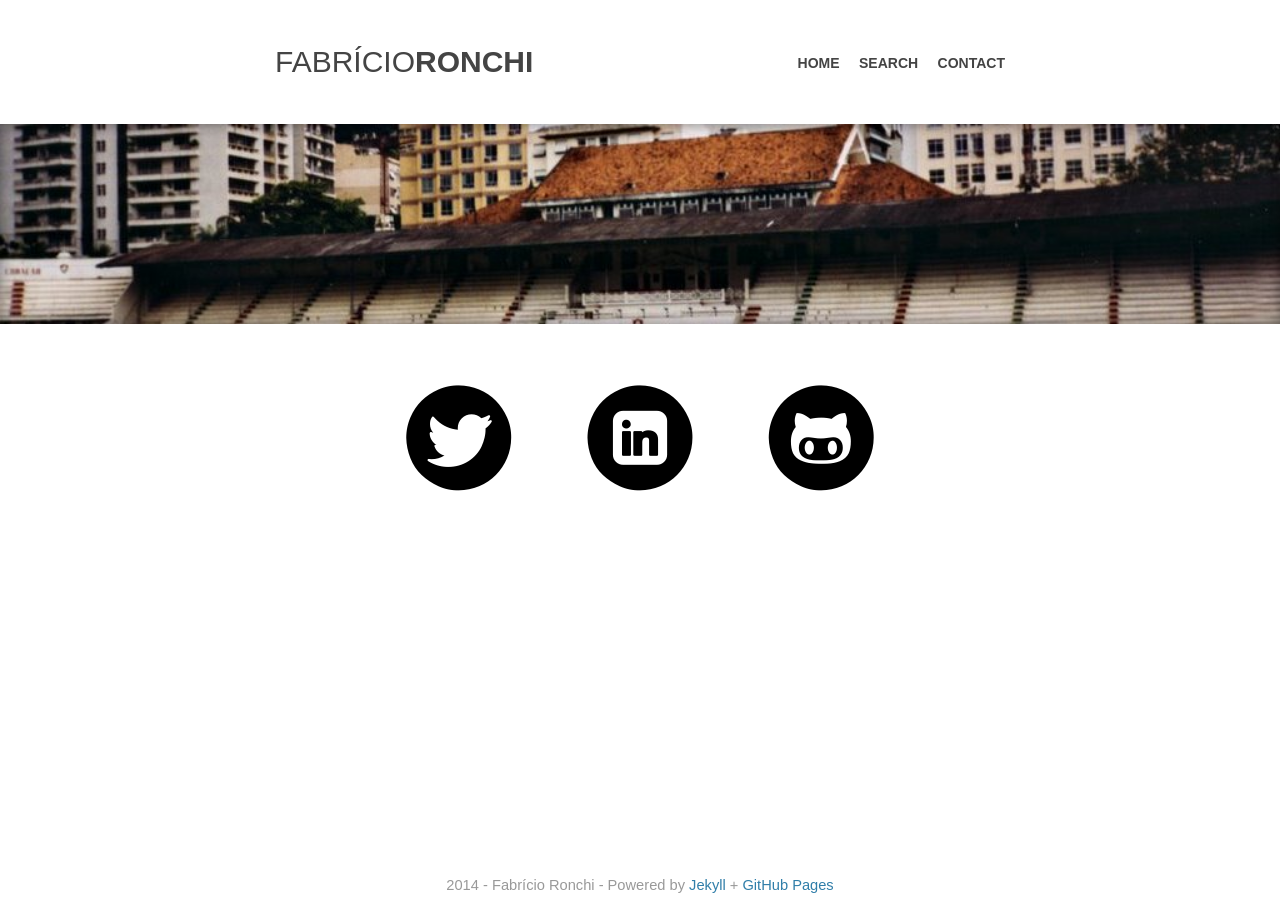
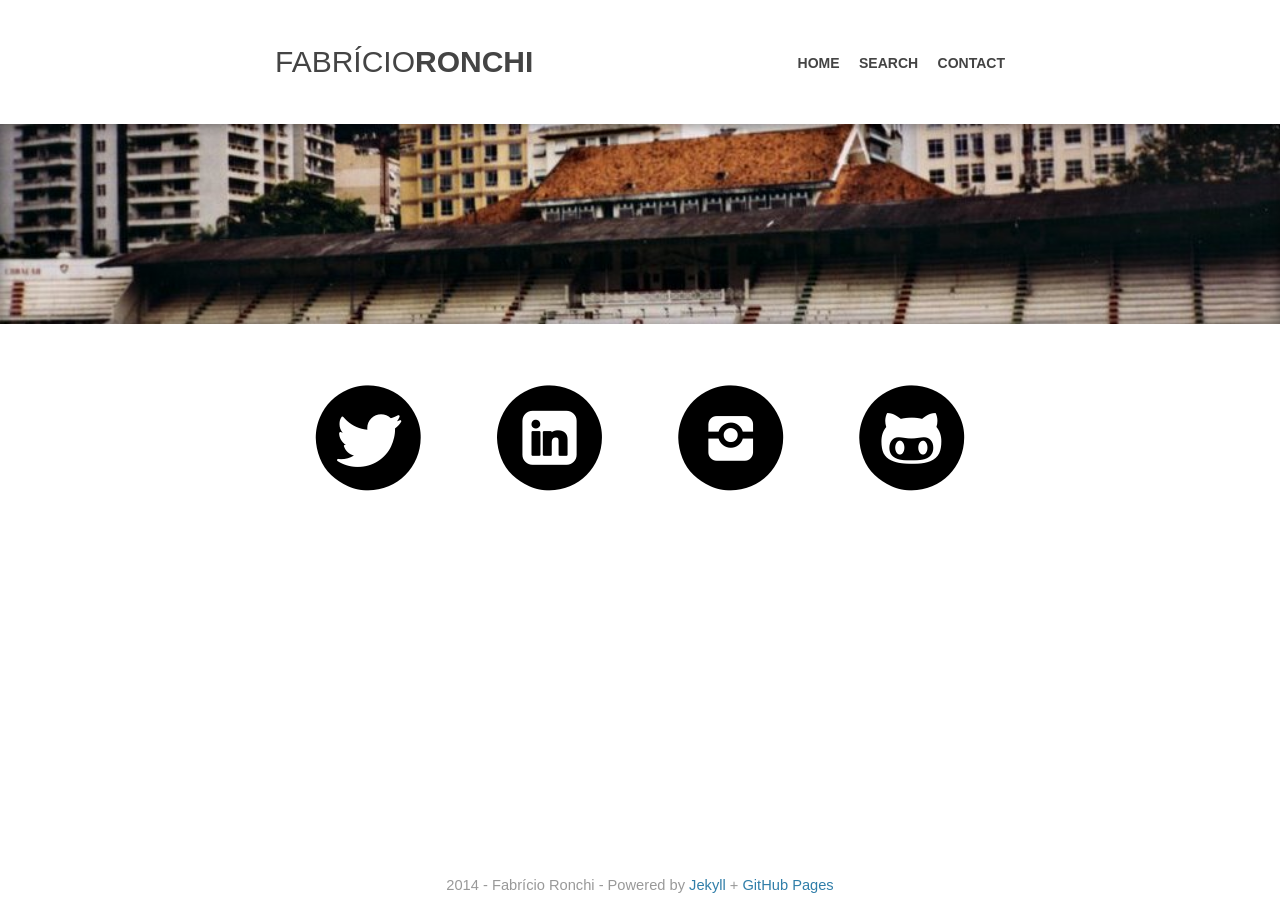
Before and after one commit to fabriciomrkonell/fabriciomrkonell, a Jekyll site: the page built from contact/index.html, in a window 1280 px wide. Built offline with Jekyll 4.4.1, drawn with Linux system fonts in a browser that asks for light colours; some web fonts are replaced; Markdown is read by kramdown in place of the engine named in the settings.

Commit message:
Post Livro

```diff
--- a/contact/index.html
+++ b/contact/index.html
@@ -9,7 +9,8 @@ imagem: /img/fundoContato.jpg
     <ul>
       <li class="contato-icon" data-status="1"><a href="https://twitter.com/FRonchii" target="_blank"><i class="icon-twitter-circled"></i></a></li>
       <li class="contato-icon" data-status="2"><a href="http://br.linkedin.com/in/fronchii" target="_blank"><i class="icon-linkedin-circled"></i></a></li>
-      <li class="contato-icon" data-status="3"><a href="https://github.com/FabricioRonchi" target="_blank"><i class="icon-github-circled"></i></a></li>
+      <li class="contato-icon" data-status="3"><a href="http://instagram.com/realronchi" target="_blank"><i class="icon-instagram-circled"></i></a></li>
+      <li class="contato-icon" data-status="4"><a href="https://github.com/FabricioRonchi" target="_blank"><i class="icon-github-circled"></i></a></li>
     </ul>
   </nav>
   <label style="text-align: center" id="label-contato"></label>
```
